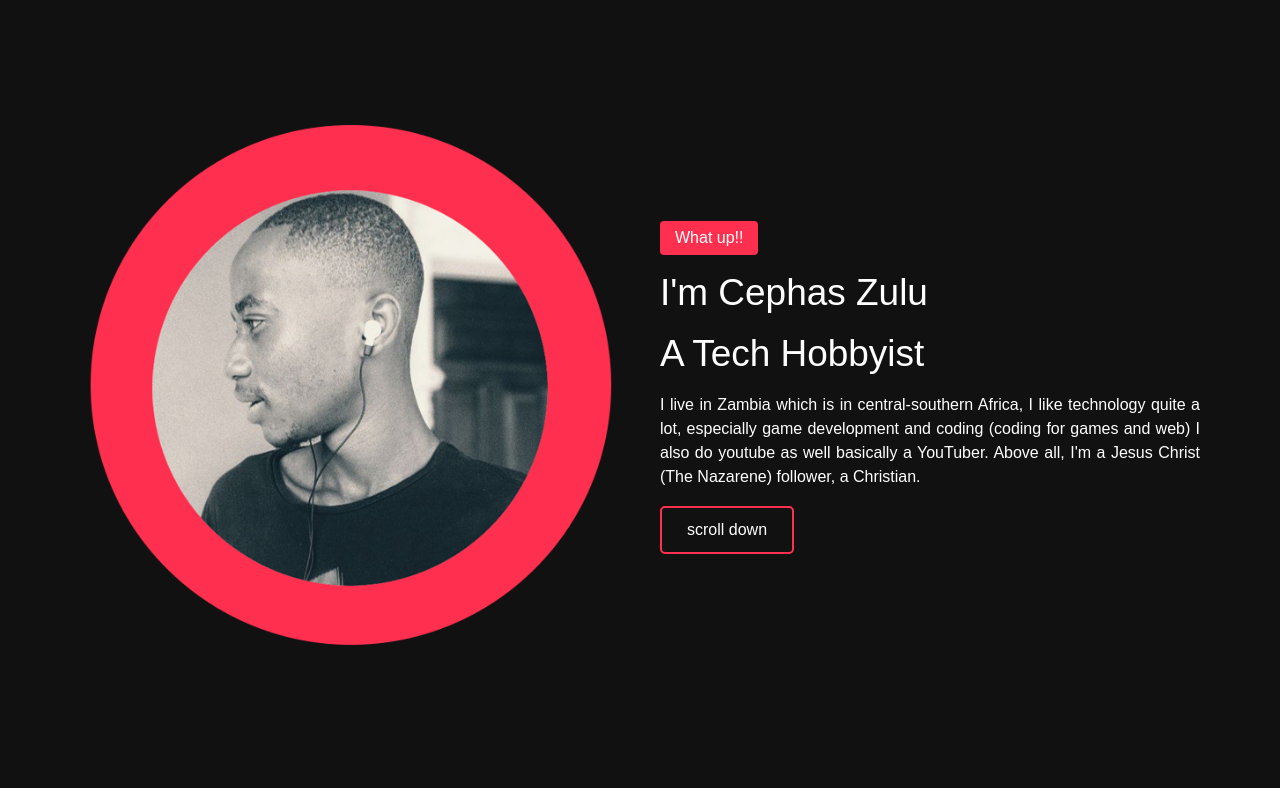
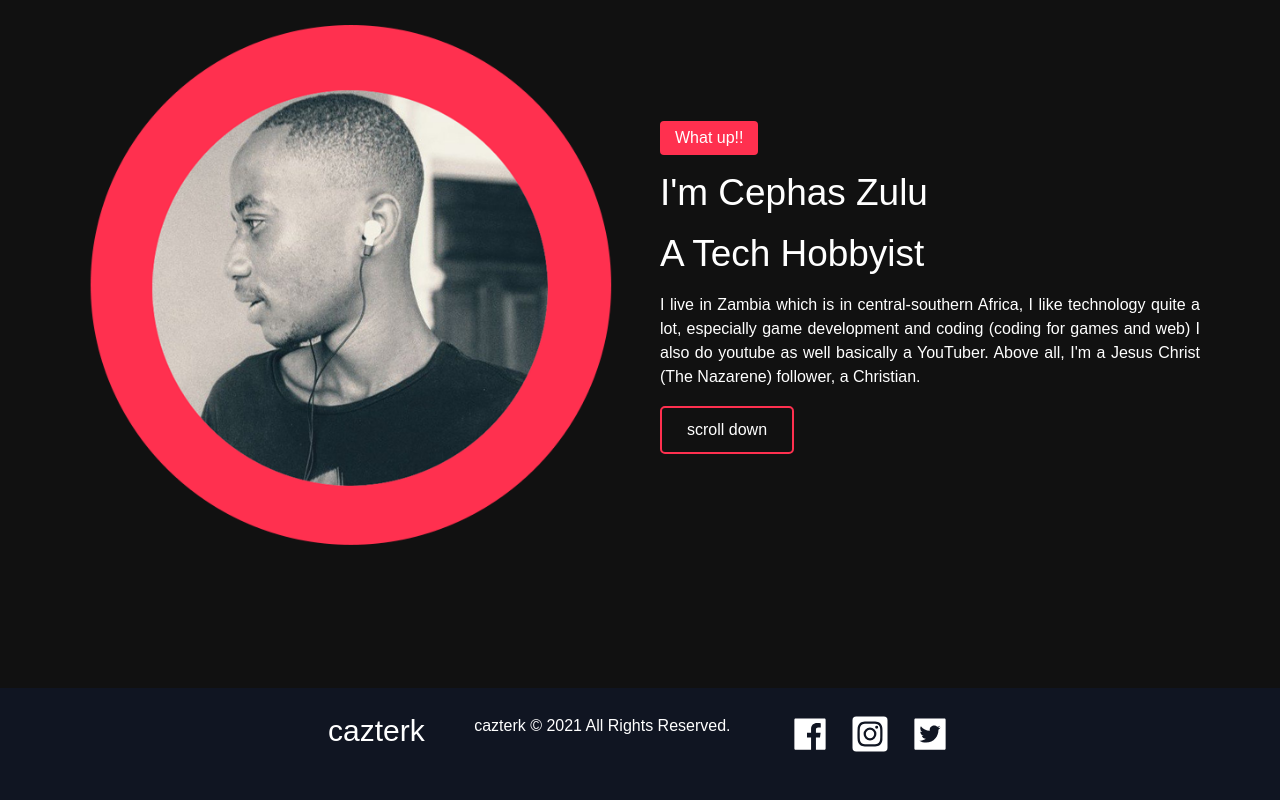
Before and after one commit to cazterk/my-landing-page, a React (Create React App) app: page / in a window 1280 px wide. Shown: the part 1776-2576 px from the top of the page. Built offline with nearby package versions, Linux system fonts and the light colour scheme.

Commit message:
added footer section

```diff
--- a/src/App.js
+++ b/src/App.js
@@ -4,6 +4,7 @@ import Navbar from "./components/Navbar";
 import Hero from "./components/Hero";
 import Features from "./components/Features";
 import About from "./components/About";
+import Footer from "./components/Footer";
 
 function App() {
   return (
@@ -12,6 +13,7 @@ function App() {
       <Hero />
       <Features />
       <About />
+      <Footer />
     </Router>
   );
 }
--- a/src/components/About.css
+++ b/src/components/About.css
@@ -1,18 +1,18 @@
 @import "./Global.css";
 
-section {
+.about {
   height: 100vh;
   display: flex;
   align-items: center;
   background-color: var(--bg-dark2);
+  line-height: 1.5;
 }
 
-.about {
+.container-about {
   width: 100%;
   max-width: 1160px;
   margin: 0 auto;
   padding: 0 20px;
-  line-height: 1.5;
 }
 .grid {
   display: grid;
--- a/src/components/About.js
+++ b/src/components/About.js
@@ -6,8 +6,8 @@ function About() {
   return (
     <>
       <div>
-        <section>
-          <div className="about">
+        <section className="about">
+          <div className="container-about">
             <div className="grid">
               <div className="left">
                 <img src="./images/perfil.png" alt="" />
--- /dev/null
+++ b/src/components/Footer.css
@@ -0,0 +1,35 @@
+footer {
+  padding-top: 1rem;
+  padding-bottom: 1rem;
+  background-color: rgb(16, 21, 34);
+  position: absolute;
+  width: 100%;
+  justify-content: center;
+  align-items: center;
+}
+
+.footer-section {
+  bottom: 0;
+  display: flex;
+  width: 50%;
+  justify-content: center;
+  margin: 10px auto 10px auto;
+  color: var(--white);
+  justify-content: space-between;
+}
+
+.footer-logo {
+  text-decoration: none;
+  color: var(--white);
+  font-size: 30px;
+  display: flex;
+  align-items: center;
+  cursor: pointer;
+  height: 100%;
+  z-index: 2;
+  margin-left: 0.5rem;
+}
+
+#social {
+  margin: 0px 10px 0px 10px;
+}
--- /dev/null
+++ b/src/components/Footer.js
@@ -0,0 +1,36 @@
+import React from "react";
+import { Link } from "react-router-dom";
+import "./Footer.css";
+import { AiFillFacebook, AiFillTwitterSquare } from "react-icons/ai";
+import { FaInstagramSquare } from "react-icons/fa";
+import { IconContext } from "react-icons/lib";
+
+function Footer() {
+  return (
+    <>
+      <IconContext.Provider value={{ size: 40, color: "#fff" }}>
+        <footer>
+          <div className="footer-section">
+            <Link to="/" className="footer-logo">
+              cazterk
+            </Link>
+            <p className="copyrights">cazterk © 2021 All Rights Reserved.</p>
+            <div className="social-media">
+              <Link id="social">
+                <AiFillFacebook />
+              </Link>
+              <Link id="social">
+                <FaInstagramSquare />
+              </Link>
+              <Link id="social">
+                <AiFillTwitterSquare />
+              </Link>
+            </div>
+          </div>
+        </footer>
+      </IconContext.Provider>
+    </>
+  );
+}
+
+export default Footer;
--- a/src/components/Navbar.js
+++ b/src/components/Navbar.js
@@ -32,9 +32,7 @@ function Navbar() {
       <div className="nav-section">
         <nav>
           <Link to="/" className="navbar-logo">
-            {/* < className="navbar-icon" /> */}
-            <span className="logo-left">caz</span>
-            <spam className="logo-right">terk</spam>
+            cazterk
           </Link>
           <div id="btn-hamburger" className="hamburger">
             <div className="line-1"></div>
```
Also changed, not shown: 2 other files (tests, documents, lock files or other folders).
